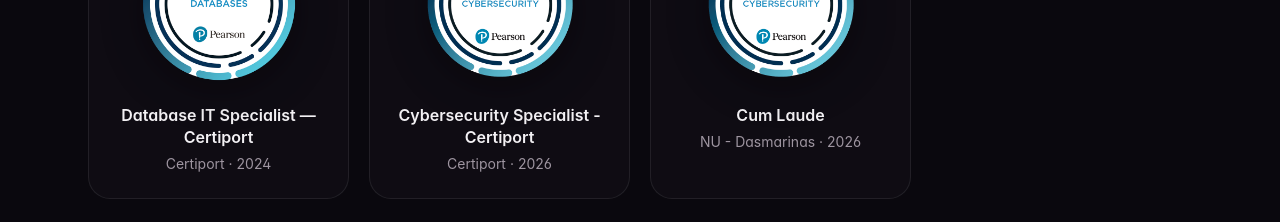
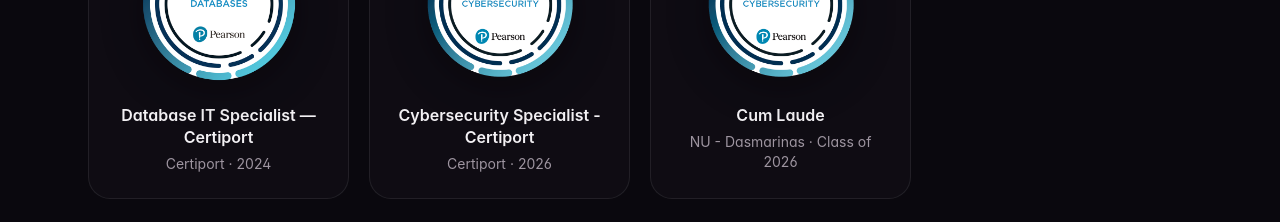
Before and after one commit to hanadups04/Portfolio, a React (Vite) app: page / in a window 1280 px wide. Shown: the part 4460-4682 px from the top of the page. Built offline with nearby package versions, Linux system fonts and the light colour scheme.

Commit message:
Update certification year format for clarity in Home component

```diff
--- a/src/pages/Home.tsx
+++ b/src/pages/Home.tsx
@@ -54,7 +54,7 @@
 const certifications = [
   { name: "Database IT Specialist — Certiport", issuer: "Certiport", year: "2024", badge: cert1 },
   { name: "Cybersecurity Specialist - Certiport", issuer: "Certiport", year: "2026", badge: cert2 },
-  { name: "Cum Laude", issuer: "NU - Dasmarinas", year: "2026", badge: cert2 },
+  { name: "Cum Laude", issuer: "NU - Dasmarinas", year: "Class of 2026", badge: cert2 },
 ];
 
 const learning = [
```
